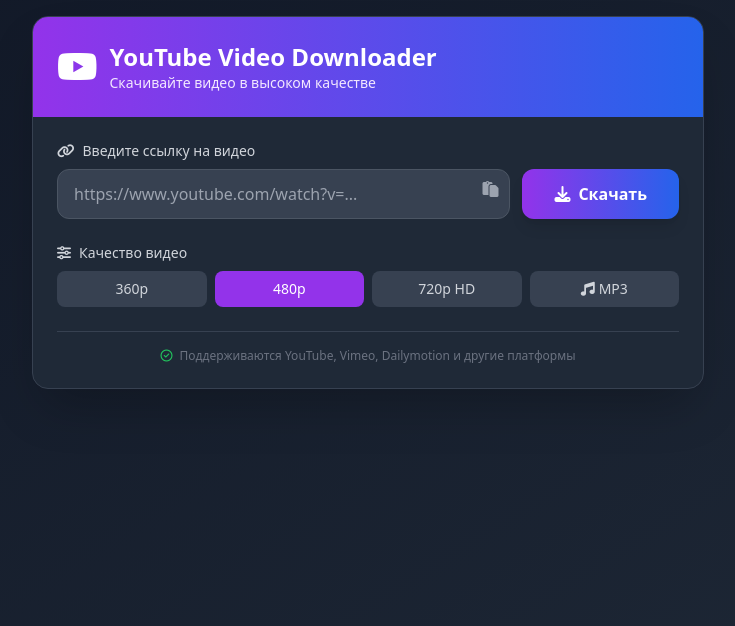
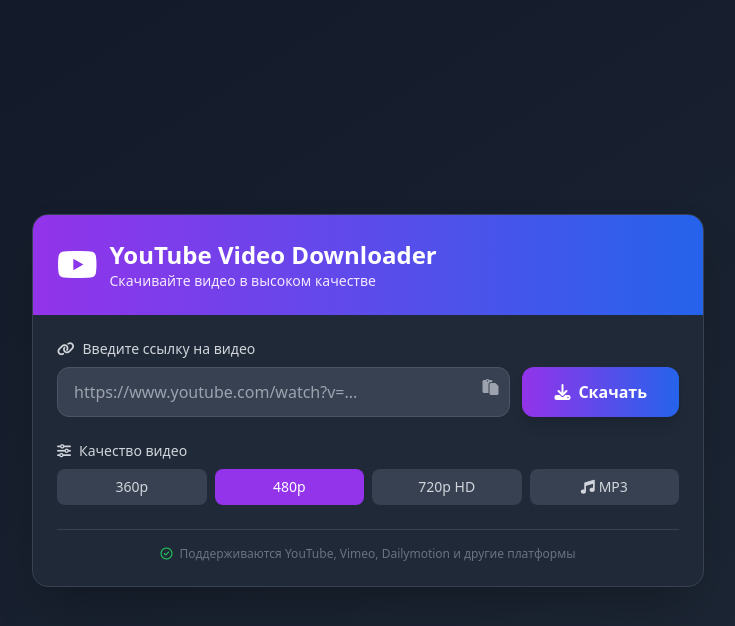
Before and after one commit to dvvtech/offtube-tech, a plain HTML site: page index.html in a window 1280 px wide. Shown: the whole page, without its empty margins (272-1007 px from the left). Drawn offline with nearby package versions, Linux system fonts and the light colour scheme.

Commit message:
vertical center

```diff
--- a/index.html
+++ b/index.html
@@ -173,7 +173,7 @@
     </script>
 </head>
 
-<body class="bg-gradient-to-br from-gray-900 to-gray-800 min-h-screen flex flex-col items-center p-4">
+<body class="bg-gradient-to-br from-gray-900 to-gray-800 min-h-screen flex flex-col items-center justify-center p-4">
 
     <div class="max-w-2xl w-full">
         <!-- Карточка загрузчика -->
```
